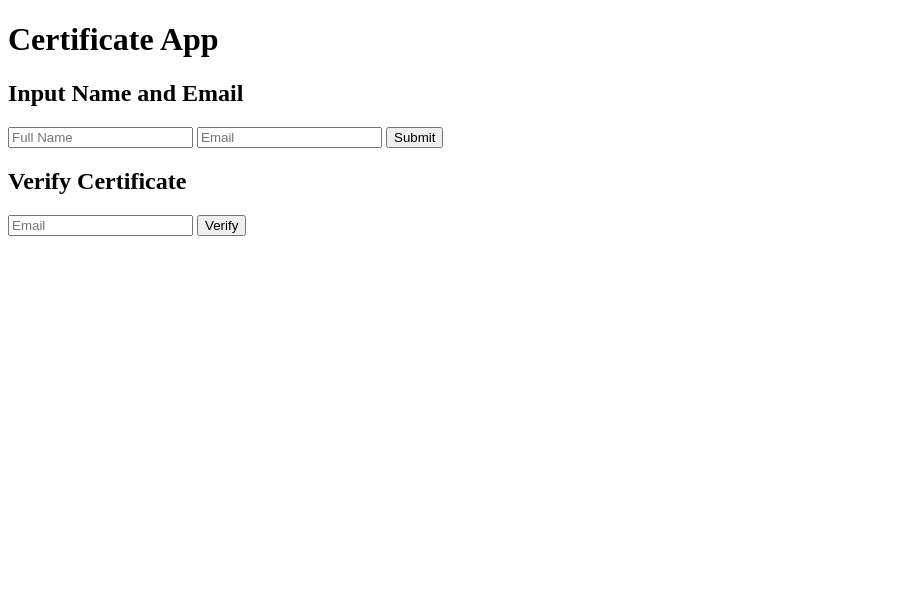
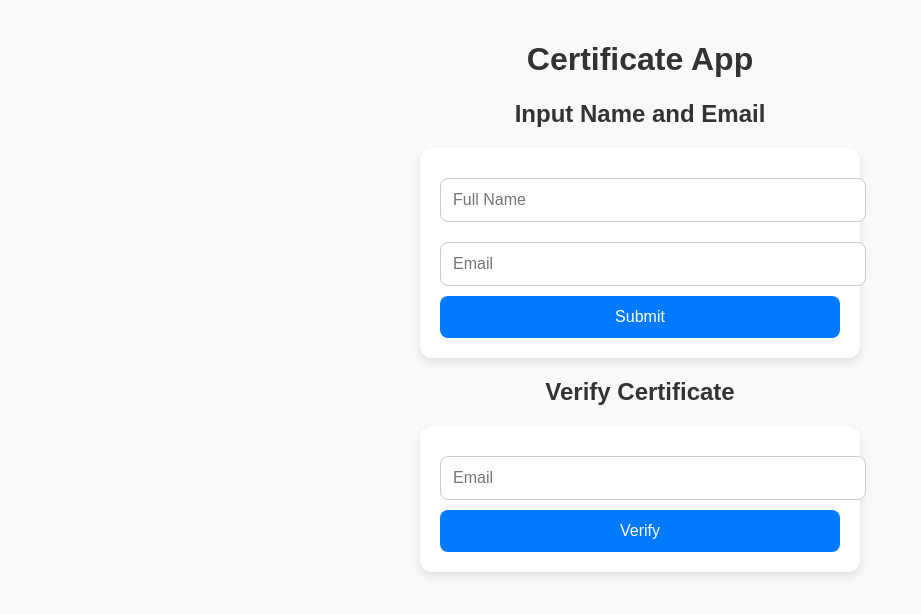
Before and after one commit to vivekb1506/certi, a website: page public/index.html in a window 1280 px wide. Shown: the whole page, without its empty margins (0-921 px from the left). Drawn offline with Linux system fonts and the light colour scheme.

Commit message:
Update index.html

```diff
--- a/public/index.html
+++ b/public/index.html
@@ -2,7 +2,77 @@
 <html lang="en">
 <head>
   <meta charset="UTF-8">
+  <meta name="viewport" content="width=device-width, initial-scale=1.0">
   <title>Certificate App</title>
+  <style>
+    body {
+      font-family: Arial, sans-serif;
+      margin: 0;
+      padding: 20px;
+      background: #f8f9fa;
+      color: #333;
+    }
+
+    h1, h2 {
+      text-align: center;
+    }
+
+    form {
+      max-width: 400px;
+      margin: 20px auto;
+      padding: 20px;
+      background: #fff;
+      border-radius: 12px;
+      box-shadow: 0 4px 8px rgba(0,0,0,0.1);
+    }
+
+    input {
+      width: 100%;
+      padding: 12px;
+      margin: 10px 0;
+      border: 1px solid #ccc;
+      border-radius: 8px;
+      font-size: 16px;
+    }
+
+    button {
+      width: 100%;
+      padding: 12px;
+      background: #007bff;
+      color: #fff;
+      font-size: 16px;
+      border: none;
+      border-radius: 8px;
+      cursor: pointer;
+      transition: background 0.3s ease;
+    }
+
+    button:hover {
+      background: #0056b3;
+    }
+
+    #result {
+      max-width: 400px;
+      margin: 20px auto;
+      padding: 15px;
+      border-radius: 8px;
+      text-align: center;
+      font-weight: bold;
+      display: none;
+    }
+
+    #result.success {
+      background: #d4edda;
+      color: #155724;
+      display: block;
+    }
+
+    #result.error {
+      background: #f8d7da;
+      color: #721c24;
+      display: block;
+    }
+  </style>
 </head>
 <body>
   <h1>Certificate App</h1>
```
Lines whose indentation alone changed are shown as unchanged.
